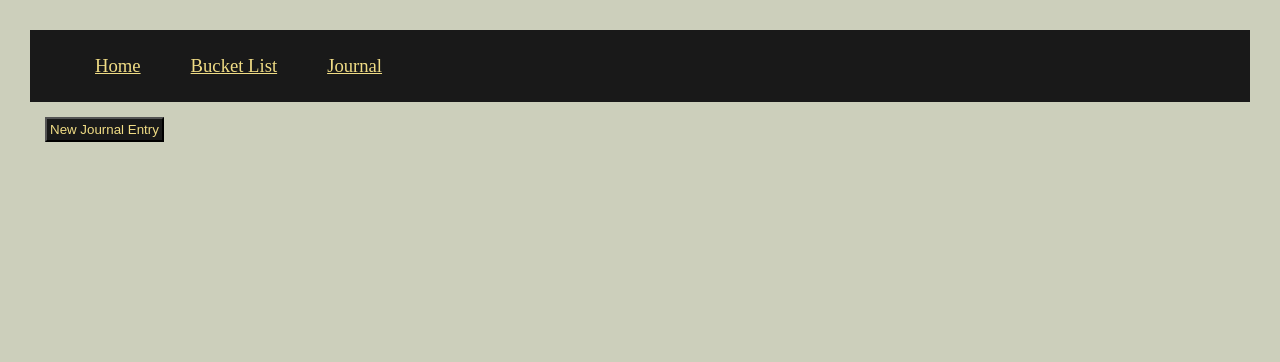
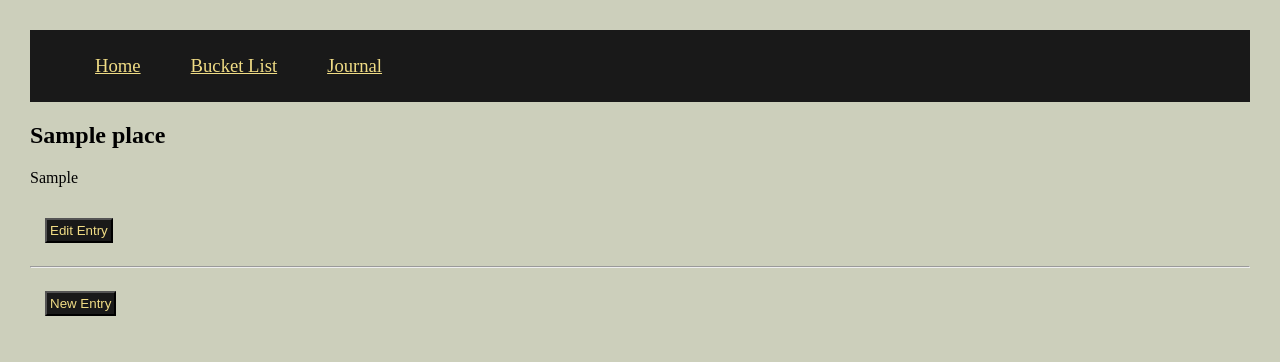
Before and after one commit to j1e1n/CC_python_project, a Flask app: page /journal in a window 1280 px wide. Shown: the top 362 px of the page. Run offline with Flask 2, Linux system fonts and the light colour scheme; a database or web service that is not in the repository returns one stand-in record (values such as "Sample title"); some libraries are stand-ins or nearby versions; some web fonts are replaced.

Commit message:
journal/index.html page fixed, now showing form, add new journal entry feature added and tested

```diff
--- a/app/controllers/country_controller.py
+++ b/app/controllers/country_controller.py
@@ -6,9 +6,3 @@ countries_blueprint = Blueprint("countries", __name__)
 from repositories import place_repository
 from repositories import country_repository
 from models.country import Country
-
-
-
-@countries_blueprint.route('/countries/new', methods = ['GET'])
-def new_country():
-    return render_template("countries/new.html")
--- a/app/controllers/journal_controller.py
+++ b/app/controllers/journal_controller.py
@@ -12,3 +12,25 @@ from models.place import Place
 def journal():
     entries = journal_repository.select_all()
     return render_template("journal/index.html", all_entries = entries)
+
+
+@journal_blueprint.route('/journal/new', methods = ['GET'])
+def new_journal_entry():
+    places = place_repository.select_all()
+    visited_places = []
+    for place in places:
+        if place.visited == True:
+            visited_places.append(place)
+
+    return render_template("journal/new.html", visited_places = visited_places)
+
+
+@journal_blueprint.route('/journal', methods=['POST'])
+def create_journal_entry():
+    place_id = request.form['place_id']
+    journal_entry = request.form['entry']
+
+    place = place_repository.select(place_id)
+    entry = Journal(place, journal_entry)
+    journal_repository.save(entry)
+    return redirect('/journal')
--- a/app/repositories/journal_repository.py
+++ b/app/repositories/journal_repository.py
@@ -20,6 +20,7 @@ def select_all():
 
     for row in results:
         place = place_repository.select(row['place_id'])
-        entry = Journal(row['id'], place, row['journal_entry'])
+        entry = Journal(place, row['journal_entry'], row['id'])
         entries.append(entry)
+        print(row)
     return entries
--- a/app/templates/base.html
+++ b/app/templates/base.html
@@ -3,8 +3,6 @@
 <head>
     <meta charset="UTF-8">
     <meta name="viewport" content="width=device-width, initial-scale=1.0">
-    <!-- <link rel="preconnect" href="https://fonts.gstatic.com">
-    <link href="https://fonts.googleapis.com/css2?family=Metamorphous&display=swap" rel="stylesheet"> -->
     <link rel="preconnect" href="https://fonts.gstatic.com">
     <link href="https://fonts.googleapis.com/css2?family=Della+Respira&display=swap" rel="stylesheet">
     <script src="https://kit.fontawesome.com/5d88246d07.js" crossorigin="anonymous"></script>
--- a/app/templates/journal/index.html
+++ b/app/templates/journal/index.html
@@ -3,19 +3,18 @@
 {% block content %}
 
 <div class="journal-entry">
-    {% for entry in entries: %}
-    <div class="place-name">
-        <h2>{{journal.place.name}}</h2>
-    </div>
-    <div class="entry">
-        <p>{{journal.journal-entry}}</p>
-    </div>
-    <br>
-    <a href="/journal/{{journal.id}}/edit"><button class="button">Edit</button></a>
+    {% for entry in all_entries %}
+        <div class="place-name">
+            <h2>{{entry.place.name}}</h2>
+        </div>
+        <div class="entry">
+            <p>{{entry.journal_entry}}</p>
+        </div>
+    <a href="/journal/{{entry.id}}/edit"><button class="button">Edit Entry</button></a>
     <hr>
     {% endfor %}
 </div>
 
-    <a href="/journal/new"><button class="button">New Journal Entry</button></a>
+    <a href="/journal/new"><button class="button">New Entry</button></a>
 
 {% endblock %}
```
Also changed, not shown: app/templates/journal/new.html (added, +24 -0 lines).
